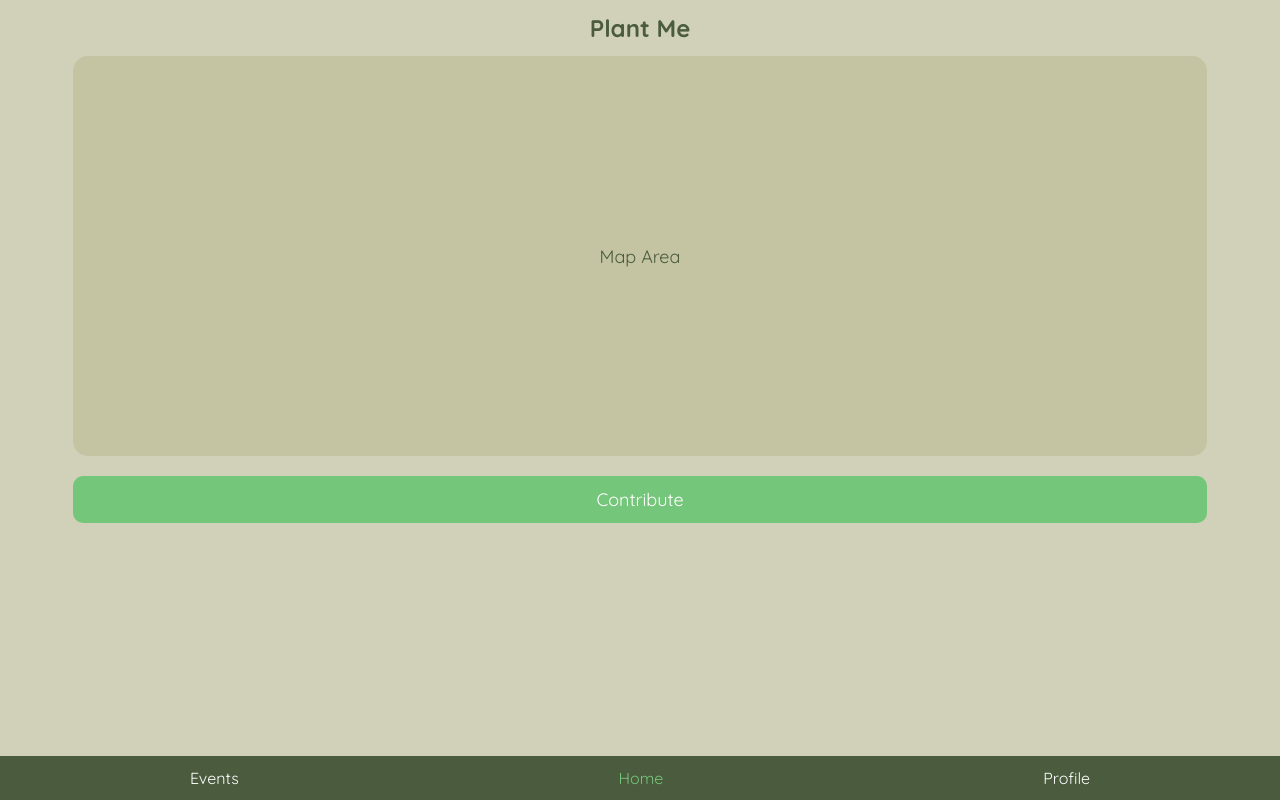
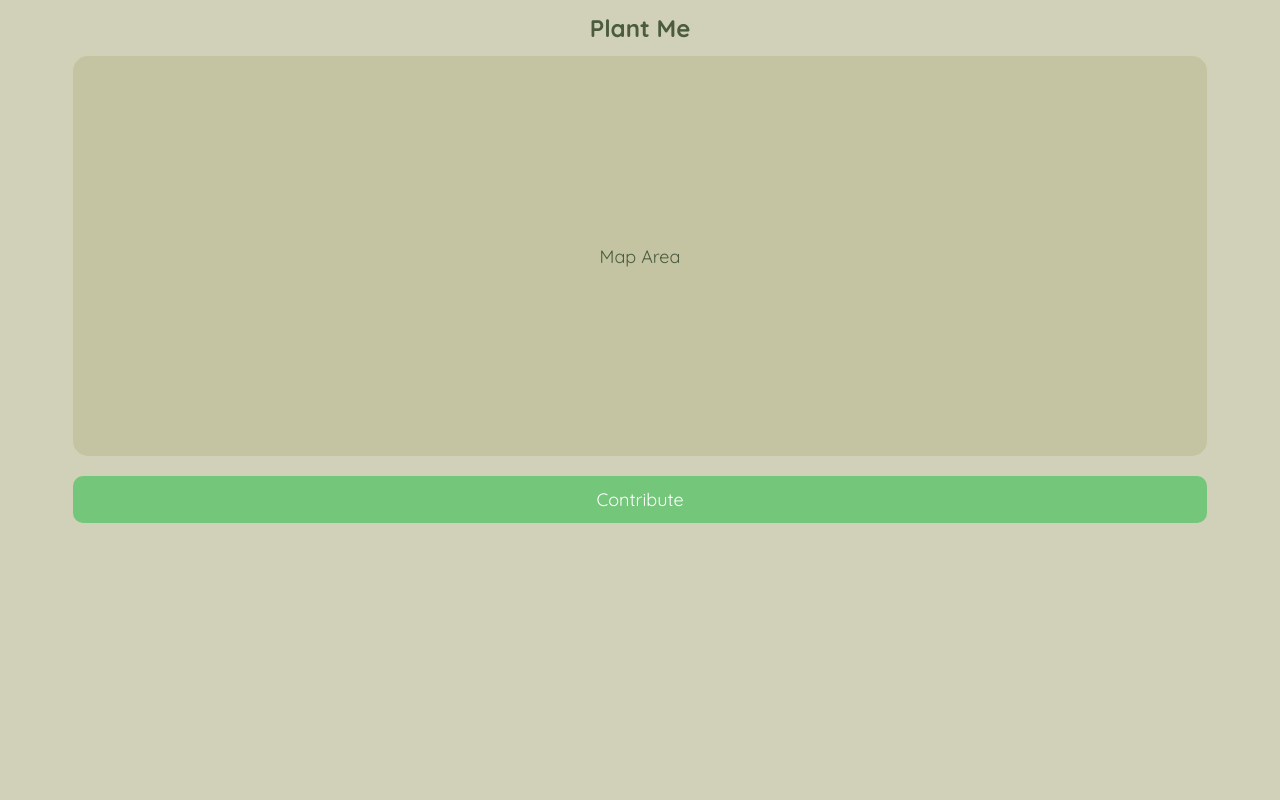
Before and after one commit to cavadorii/ReLeaf, a Next.js app in the folder frontend/: page /plantMe in a window 1280 px wide. Built offline with nearby package versions, Linux system fonts and the light colour scheme.

Commit message:
deleted footer plantMe page

```diff
--- a/frontend/app/plantMe/page.tsx
+++ b/frontend/app/plantMe/page.tsx
@@ -43,25 +43,7 @@
       cursor: 'pointer',
       marginBottom: '20px',
     },
-    footer: {
-      display: 'flex',
-      justifyContent: 'space-around',
-      width: '100%',
-      position: 'fixed', // TypeScript will now infer this as the literal 'fixed'
-      bottom: '0',
-      backgroundColor: '#4a5b3e', // Dark green for footer
-      padding: '10px 0',
-    },
-    footerButton: {
-      fontSize: '16px',
-      color: 'white',
-      background: 'none',
-      border: 'none',
-      cursor: 'pointer',
-    },
-    activeFooterButton: {
-      color: '#74c67a', // Highlight color for active button
-    },
+
   } as const; // Use 'as const' here
 
   return (
@@ -72,12 +54,6 @@
       <div style={styles.mapPlaceholder}>Map Area</div>
 
       <button style={styles.contributeButton}>Contribute</button>
-
-      <footer style={styles.footer}>
-        <button style={styles.footerButton}>Events</button>
-        <button style={{ ...styles.footerButton, ...styles.activeFooterButton }}>Home</button>
-        <button style={styles.footerButton}>Profile</button>
-      </footer>
     </div>
   );
 };
```
Also changed, not shown: frontend/app/plant_me/page.tsx (deleted).
